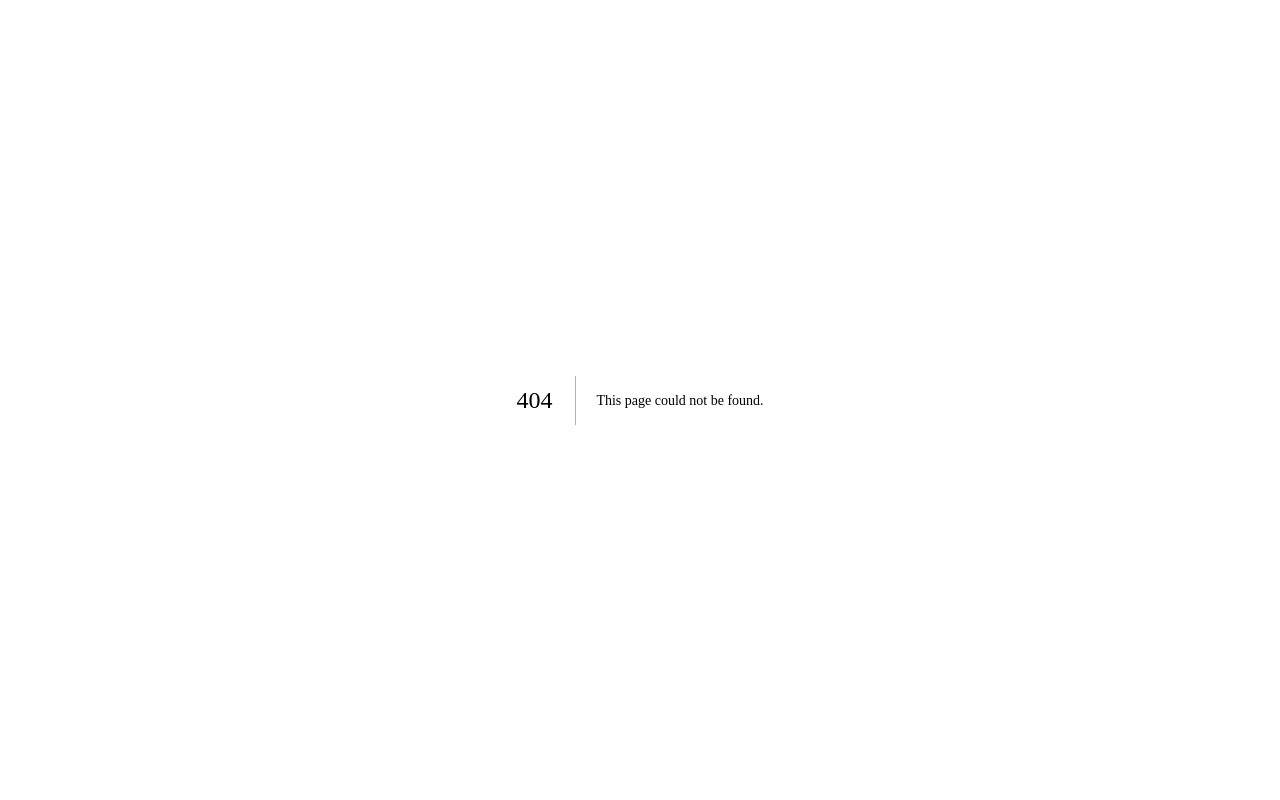
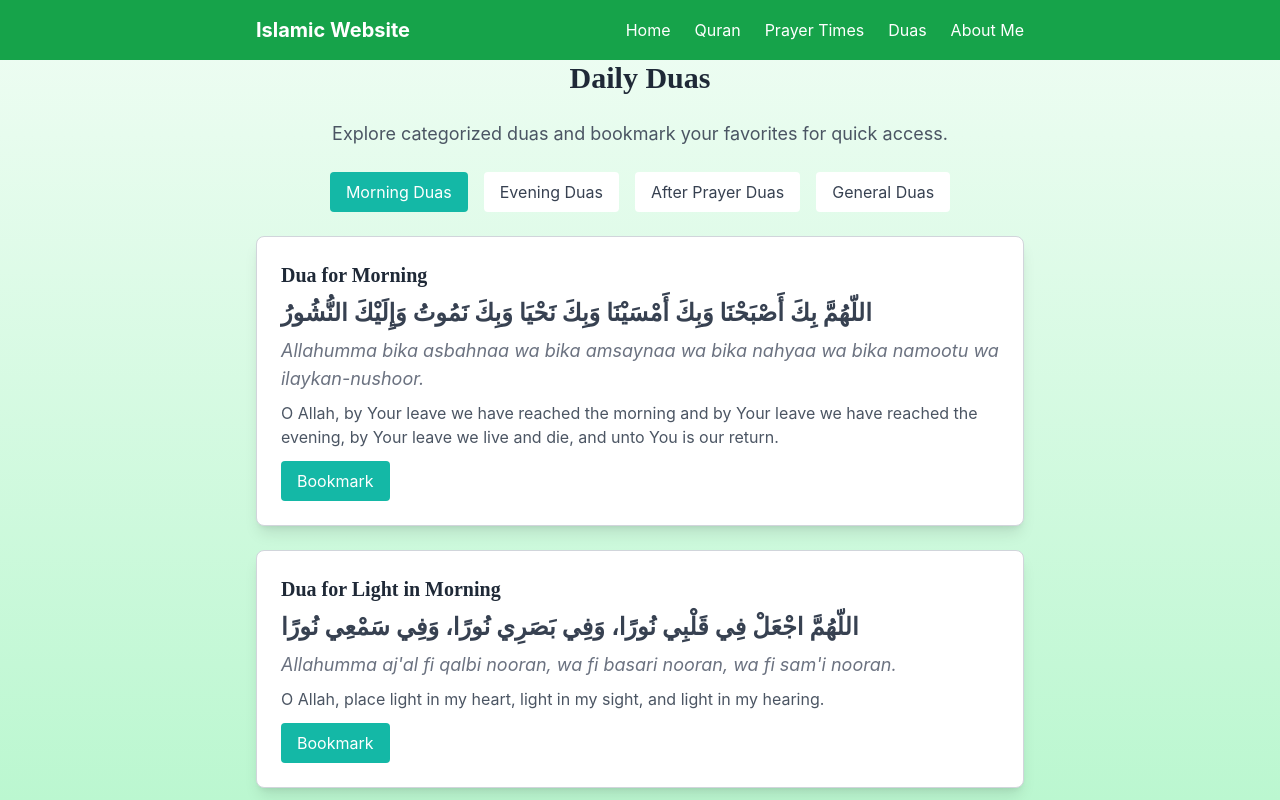
Before and after one commit to Rayhanica/Islamicsite, a Next.js app: page /dua in a window 1280 px wide. Before the commit this address had no page. Built offline with nearby package versions, Linux system fonts and the light colour scheme.

Commit message:
Cretaed a dua page

```diff
--- a/app/page.tsx
+++ b/app/page.tsx
@@ -649,6 +649,12 @@ const HomePage = () => {
           <p className="text-xl mt-4" dir="rtl" style={{ fontFamily: "Amiri", fontWeight: "bold" }}>
             {todaysDua.arabic}
           </p>
+          <Link
+            href="/dua"
+            className="mt-6 inline-block px-6 py-3 bg-blue-900 text-yellow-300 text-lg font-semibold rounded-lg shadow-md hover:bg-yellow-400 hover:text-blue-900 transition duration-300"
+          >
+            Explore More Duas
+          </Link>
         </section>
         <section className="py-6 px-4 bg-yellow-500 text-center rounded-xl shadow-lg mb-6">
           <h2 className="text-3xl font-bold text-yellow-900">Hadith of the Day</h2>
--- a/components/Navbar.tsx
+++ b/components/Navbar.tsx
@@ -11,7 +11,8 @@ const Navbar = () => {
           <Link href="/" className="hover:text-gold-600">Home</Link>
           <Link href="/quran" className="hover:text-gold-600">Quran</Link>
           <Link href="/prayerTimes" className="hover:text-gold-600">Prayer Times</Link> {/* Link to Prayer Times */}
-          <Link href="/about" className="text-lg hover:text-gold-600 transition-colors">About Me</Link>
+          <Link href="/dua" className="hover:text-gold-600">Duas </Link>
+          <Link href="/about" className="hover:text-gold-600">About Me</Link>
         </div>
       </div>
     </nav>
--- /dev/null
+++ b/pages/dua.tsx
@@ -0,0 +1,143 @@
+import { useState, useEffect } from "react";
+import Navbar from "../components/Navbar";
+import "../styles/globals.css";
+
+interface Dua {
+  id: number;
+  title: string;
+  arabic: string;
+  transliteration: string;
+  translation: string;
+  category: string;
+}
+
+const duas: Dua[] = [
+  // Morning Duas
+  {
+    id: 1,
+    title: "Dua for Morning",
+    arabic: "اللّهُمَّ بِكَ أَصْبَحْنَا وَبِكَ أَمْسَيْنَا وَبِكَ نَحْيَا وَبِكَ نَمُوتُ وَإِلَيْكَ النُّشُورُ",
+    transliteration: "Allahumma bika asbahnaa wa bika amsaynaa wa bika nahyaa wa bika namootu wa ilaykan-nushoor.",
+    translation: "O Allah, by Your leave we have reached the morning and by Your leave we have reached the evening, by Your leave we live and die, and unto You is our return.",
+    category: "Morning Duas"
+  },
+  {
+    id: 2,
+    title: "Dua for Light in Morning",
+    arabic: "اللّهُمَّ اجْعَلْ فِي قَلْبِي نُورًا، وَفِي بَصَرِي نُورًا، وَفِي سَمْعِي نُورًا",
+    transliteration: "Allahumma aj'al fi qalbi nooran, wa fi basari nooran, wa fi sam'i nooran.",
+    translation: "O Allah, place light in my heart, light in my sight, and light in my hearing.",
+    category: "Morning Duas"
+  },
+
+  // Evening Duas
+  {
+    id: 101,
+    title: "Dua for Evening",
+    arabic: "اللّهُمَّ بِكَ أَمْسَيْنَا وَبِكَ أَصْبَحْنَا وَبِكَ نَحْيَا وَبِكَ نَمُوتُ وَإِلَيْكَ الْمَصِيرُ",
+    transliteration: "Allahumma bika amsaynaa wa bika asbahnaa wa bika nahyaa wa bika namootu wa ilaykal-maseer.",
+    translation: "O Allah, by Your leave we have reached the evening and by Your leave we have reached the morning, by Your leave we live and die, and unto You is our return.",
+    category: "Evening Duas"
+  },
+
+  // After Prayer Duas
+  {
+    id: 201,
+    title: "Dua for Forgiveness After Prayer",
+    arabic: "اللّهُمَّ اغْفِرْ لِي، وَتُبْ عَلَيَّ إِنَّكَ أَنْتَ التَّوَّابُ الرَّحِيمُ",
+    transliteration: "Allahumma-ghfir li, wa tub ‘alayya innaka antat-Tawwaabur-Raheem.",
+    translation: "O Allah, forgive me and accept my repentance. Indeed, You are the Accepting of Repentance, the Merciful.",
+    category: "After Prayer Duas"
+  },
+
+  // Add more duas here...
+  {
+    id: 501,
+    title: "Dua for All Needs",
+    arabic: "حَسْبُنَا اللَّهُ وَنِعْمَ الْوَكِيلُ",
+    transliteration: "Hasbunallahu wa ni’mal wakeel.",
+    translation: "Sufficient for us is Allah, and He is the best Disposer of affairs.",
+    category: "General Duas"
+  }
+];
+
+const DuaCard = ({ dua, isBookmarked, toggleBookmark }: { dua: Dua; isBookmarked: boolean; toggleBookmark: (id: number) => void }) => (
+  <div className="p-6 bg-white rounded-lg shadow-lg border border-gray-300">
+    <h2 className="text-xl font-semibold text-gray-800 mb-2">{dua.title}</h2>
+    <p className="text-2xl text-gray-700 font-semibold mb-2">{dua.arabic}</p>
+    <p className="text-lg text-gray-500 italic mb-2">{dua.transliteration}</p>
+    <p className="text-md text-gray-600">{dua.translation}</p>
+    <button
+      onClick={() => toggleBookmark(dua.id)}
+      className={`mt-3 px-4 py-2 rounded ${
+        isBookmarked ? "bg-yellow-400 text-white" : "bg-teal-500 text-white"
+      }`}
+    >
+      {isBookmarked ? "Bookmarked" : "Bookmark"}
+    </button>
+  </div>
+);
+
+const DuaPage = () => {
+  const [activeCategory, setActiveCategory] = useState<string>("Morning Duas");
+  const [bookmarkedIds, setBookmarkedIds] = useState<number[]>([]);
+
+  useEffect(() => {
+    const storedBookmarks = localStorage.getItem("bookmarkedDuas");
+    if (storedBookmarks) {
+      setBookmarkedIds(JSON.parse(storedBookmarks));
+    }
+  }, []);
+
+  const toggleBookmark = (id: number) => {
+    const updatedBookmarks = bookmarkedIds.includes(id)
+      ? bookmarkedIds.filter((bookmarkId) => bookmarkId !== id)
+      : [...bookmarkedIds, id];
+
+    setBookmarkedIds(updatedBookmarks);
+    localStorage.setItem("bookmarkedDuas", JSON.stringify(updatedBookmarks));
+  };
+
+  const categories = [...new Set(duas.map((dua) => dua.category))];
+
+  return (
+    <div className="min-h-screen bg-gradient-to-b from-green-50 to-green-200 text-gray-800">
+      <Navbar />
+      <div className="container mx-auto py-6">
+        <h1 className="text-3xl font-bold text-center mb-6">Daily Duas</h1>
+        <p className="text-center text-lg text-gray-600 mb-6">
+          Explore categorized duas and bookmark your favorites for quick access.
+        </p>
+
+        <div className="flex justify-center space-x-4 mb-6">
+          {categories.map((category) => (
+            <button
+              key={category}
+              onClick={() => setActiveCategory(category)}
+              className={`px-4 py-2 rounded ${
+                activeCategory === category ? "bg-teal-500 text-white" : "bg-white text-gray-700"
+              }`}
+            >
+              {category}
+            </button>
+          ))}
+        </div>
+
+        <div className="space-y-6">
+          {duas
+            .filter((dua) => dua.category === activeCategory)
+            .map((dua) => (
+              <DuaCard
+                key={dua.id}
+                dua={dua}
+                isBookmarked={bookmarkedIds.includes(dua.id)}
+                toggleBookmark={toggleBookmark}
+              />
+            ))}
+        </div>
+      </div>
+    </div>
+  );
+};
+
+export default DuaPage;
--- a/styles/globals.css
+++ b/styles/globals.css
@@ -87,3 +87,17 @@ button:hover {
   background-size: cover;
   opacity: 0.05;
 }
+body {
+  font-family: 'Inter', sans-serif;
+  color: #333;
+}
+
+h1, h2 {
+  font-weight: bold;
+}
+
+.container {
+  max-width: 800px;
+  margin: 0 auto;
+  padding: 0 1rem;
+}
```
